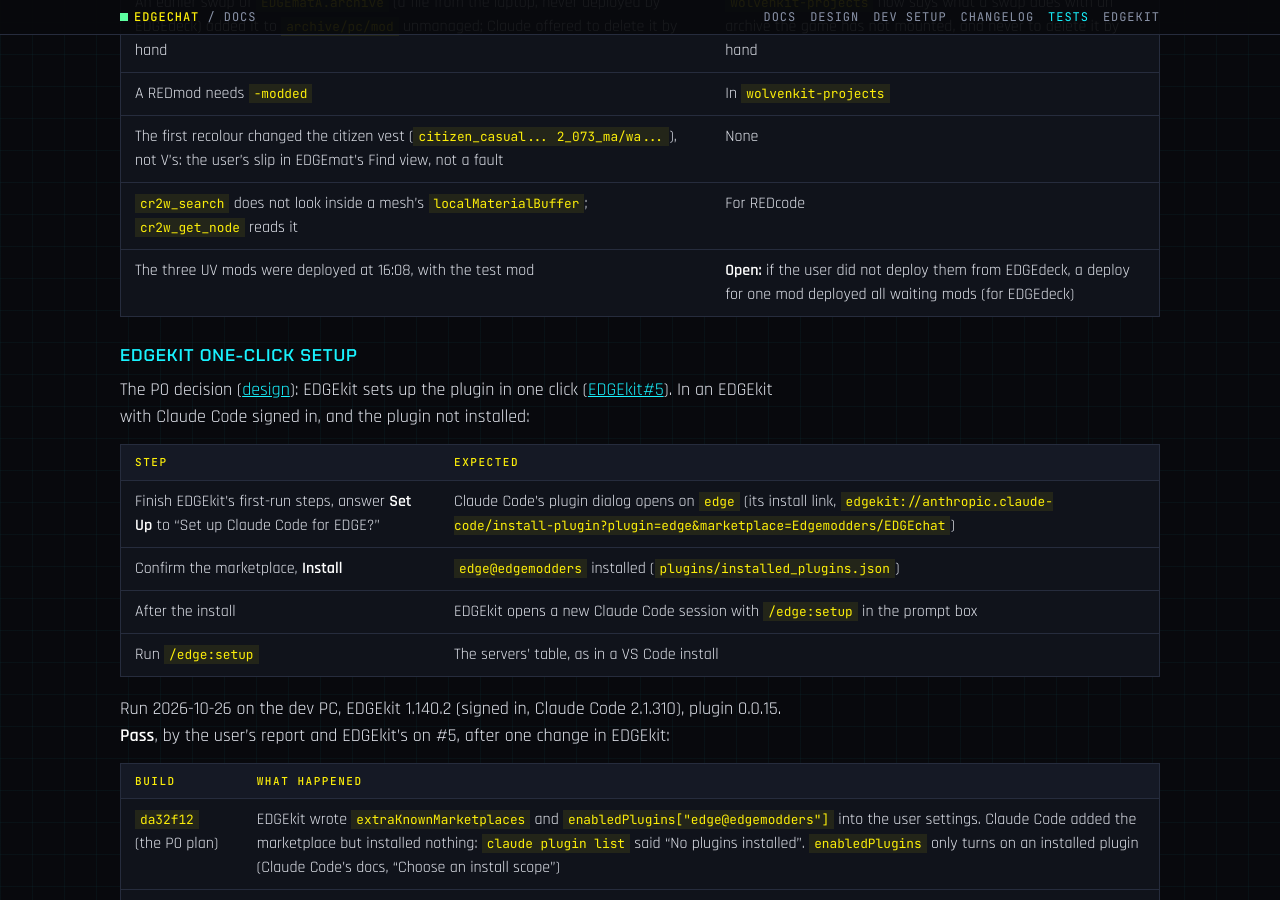
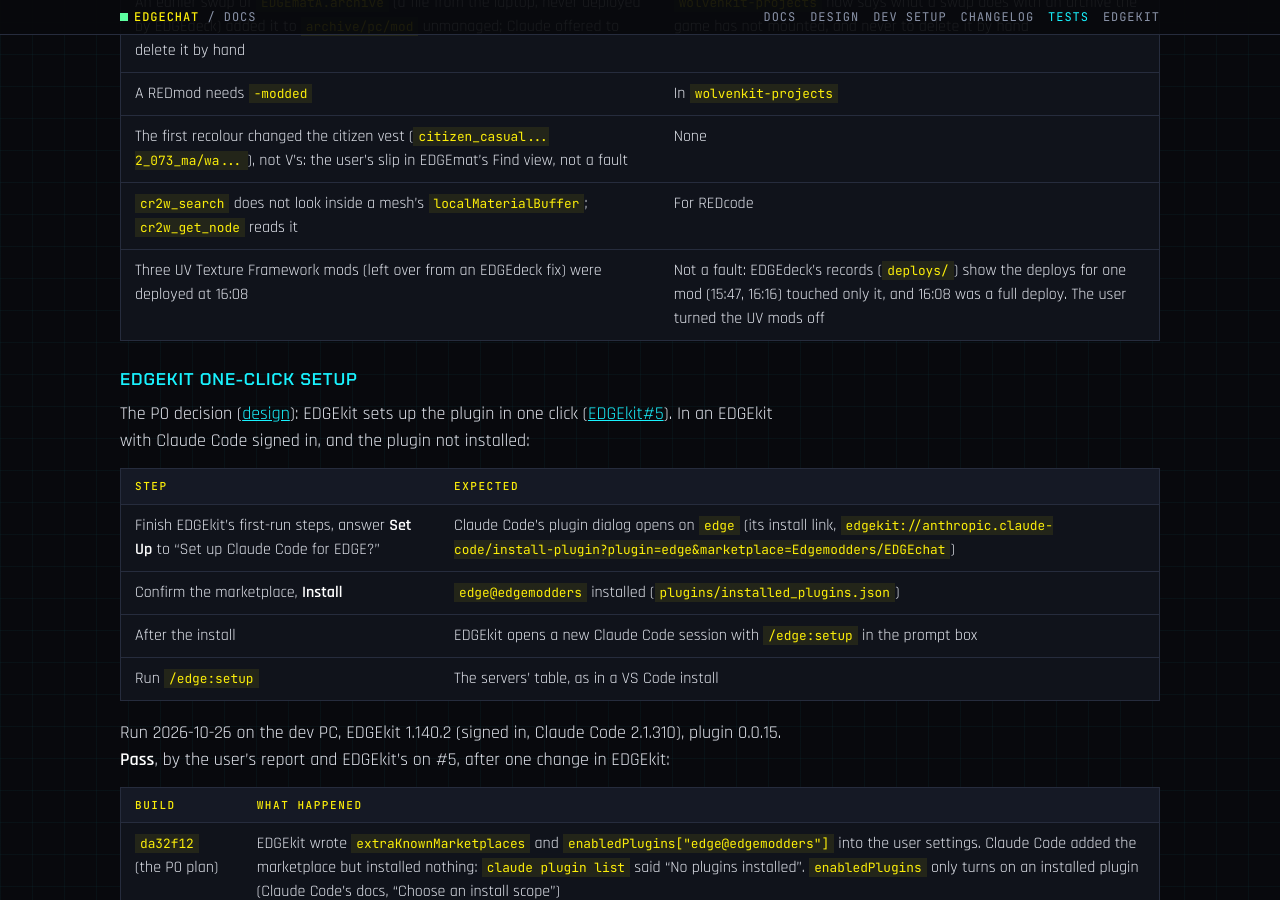
Before and after one commit to Edgemodders/EDGEchat, a Jekyll site: the page built from docs/testing.md, in a window 1280 px wide and 900 px high, scrolled down 14218 px. Built offline with Jekyll 4.4.1, drawn with Linux system fonts in a browser that asks for light colours; our own code applies the rules of GitHub Pages for plain Markdown files.

Commit message:
Tests: the 16:08 deploy was a full one, not a leak
Co-Authored-By: Claude Opus 5.5 <noreply@anthropic.com>

```diff
--- a/docs/testing.md
+++ b/docs/testing.md
@@ -357,7 +357,7 @@ Found on the way:
 | A REDmod needs `-modded` | In `wolvenkit-projects` |
 | The first recolour changed the citizen vest (`citizen_casual...	2_073_ma/wa...`), not V's: the user's slip in EDGEmat's Find view, not a fault | None |
 | `cr2w_search` does not look inside a mesh's `localMaterialBuffer`; `cr2w_get_node` reads it | For REDcode |
-| The three UV mods were deployed at 16:08, with the test mod | **Open:** if the user did not deploy them from EDGEdeck, a deploy for one mod deployed all waiting mods (for EDGEdeck) |
+| Three UV Texture Framework mods (left over from an EDGEdeck fix) were deployed at 16:08 | Not a fault: EDGEdeck's records (`deploys/`) show the deploys for one mod (15:47, 16:16) touched only it, and 16:08 was a full deploy. The user turned the UV mods off |
 
 ### EDGEkit one-click setup
 
```
